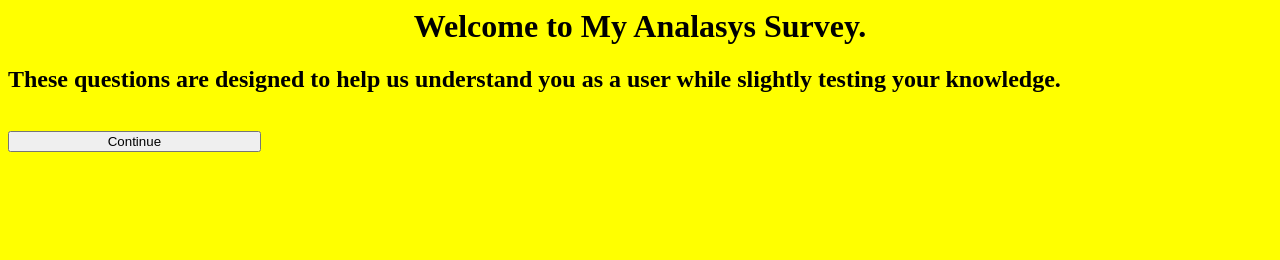
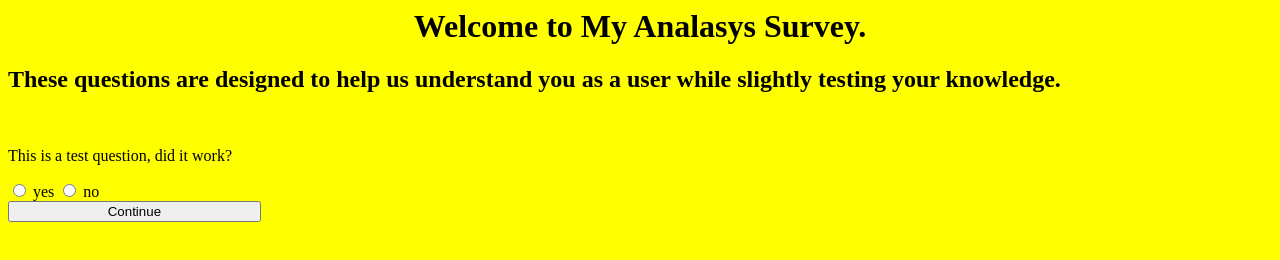
Before and after one commit to CorreianAngel/CSE405_SP_course, a plain HTML site: page index.html in a window 1280 px wide. Both pictures are taken after a click on the button "Continue". Drawn offline with Linux system fonts and the light colour scheme.

Commit message:
generated a test question and answer.

```diff
--- a/index.html
+++ b/index.html
@@ -19,8 +19,16 @@
       while slightly testing your knowledge.
   </h2>
   <br>
-  <!--JavaScript scripts, code, and file links -->
-   <button onclick="generate()">Continue</button>
-  <script src="index.js"></script>
+  <!--JavaScript/JSON syntax, scripts, code, and file links -->
+  <div> <!-- multiple choice answers linked to function generate() index.js-->
+   <p id="question"></p>
+   <input type="radio" id="option1" name="options" unchecked>
+    <span id="optt1"></span>
+   <input type="radio" id="option2" name="options" unchecked>
+    <span id="optt2"></span>
+   <br>
+   <button onclick="startQuiz()">Continue</button>
+  </div>
+  <script defer src="index.js"></script>
  </body>
 </html>
--- a/index.js
+++ b/index.js
@@ -1,5 +1,17 @@
-function generate()
+function startQuiz()
 {
    console.log("Button Pressed. First question generated.");
-   //struggle need more time and reasearch
+   var JSON =
+   {
+       q: "This is a test question, did it work?",
+       option1: "yes",
+       option2: "no",
+       answer: "yes"
+   };
+   var questions = JSON.q;
+   var answer = JSON.option1;
+   var answer2 = JSON.option2;
+   document.getElementById("question").innerHTML = questions;
+   document.getElementById("optt1").innerHTML = answer;
+   document.getElementById("optt2").innerHTML = answer2;
 }
```
